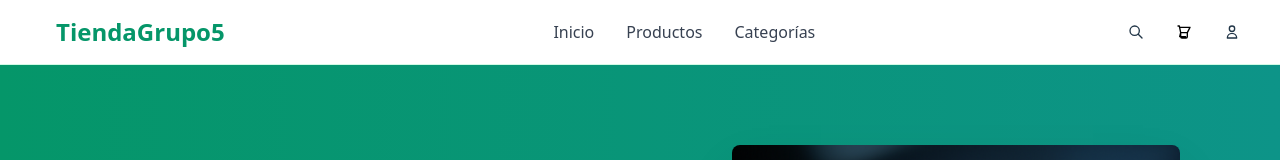
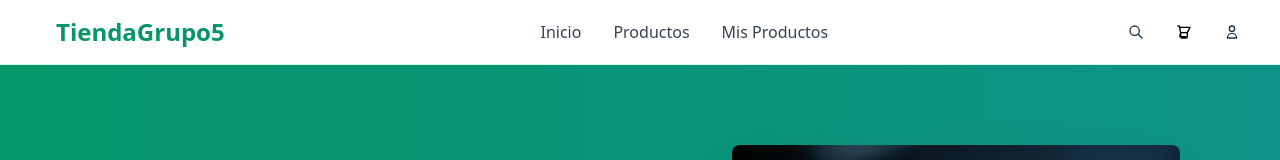
Before and after one commit to mpoustis/grupo5_apis, a React (Vite) app in the folder TPO - Grupo 5/: page / in a window 1280 px wide. Shown: the top 160 px of the page. Built offline with nearby package versions, Linux system fonts and the light colour scheme.

Commit message:
Cambios en el header

```diff
--- a/TPO - Grupo 5/src/components/Header.jsx
+++ b/TPO - Grupo 5/src/components/Header.jsx
@@ -18,7 +18,7 @@ export function Header() {
           <nav className="nav">
             <Link to="/">Inicio</Link>
             <Link to="/products">Productos</Link>
-            <Link to="/categories">Categorías</Link>
+            <Link to="/my-products">Mis Productos</Link>
           </nav>
 
           {/* Actions */}
```
